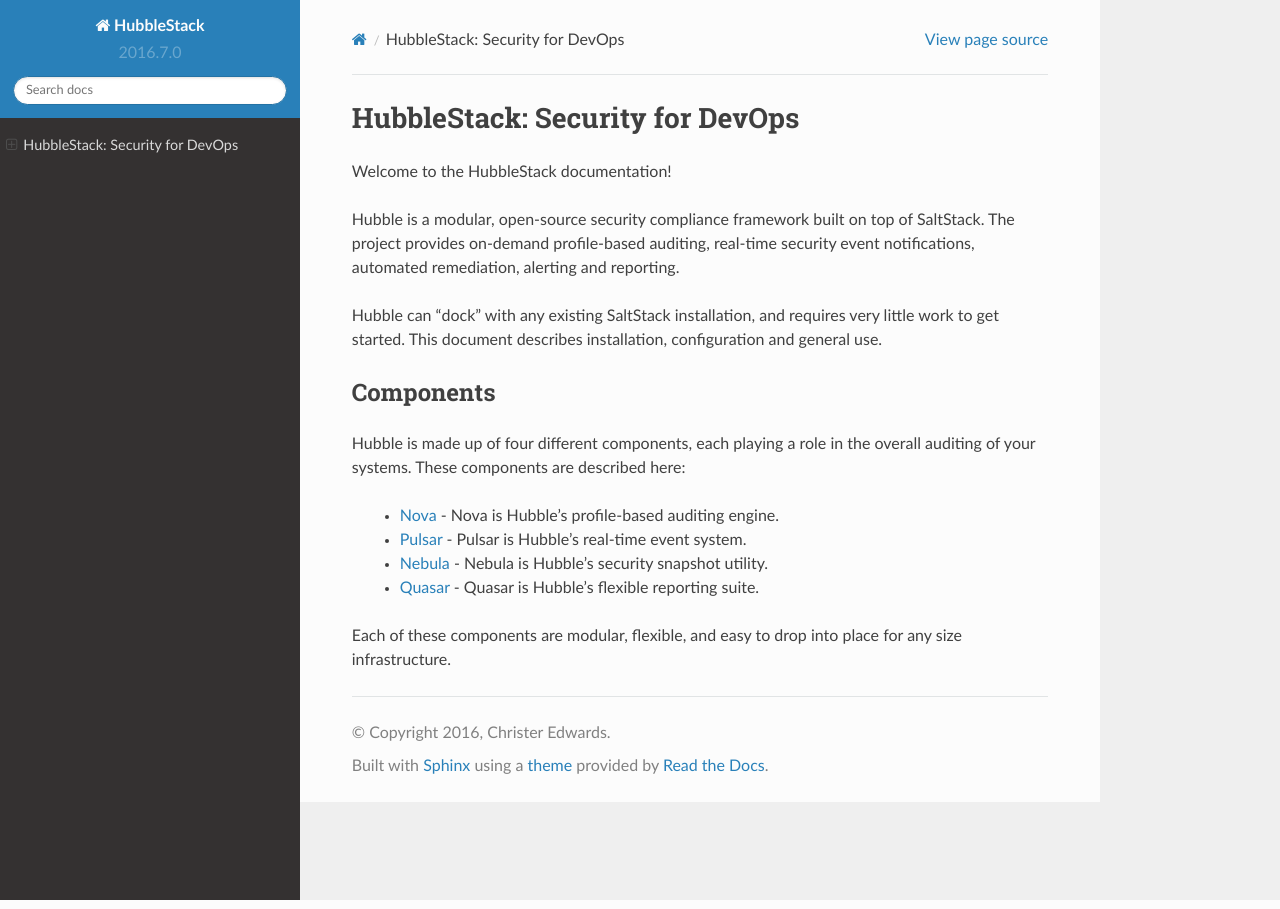
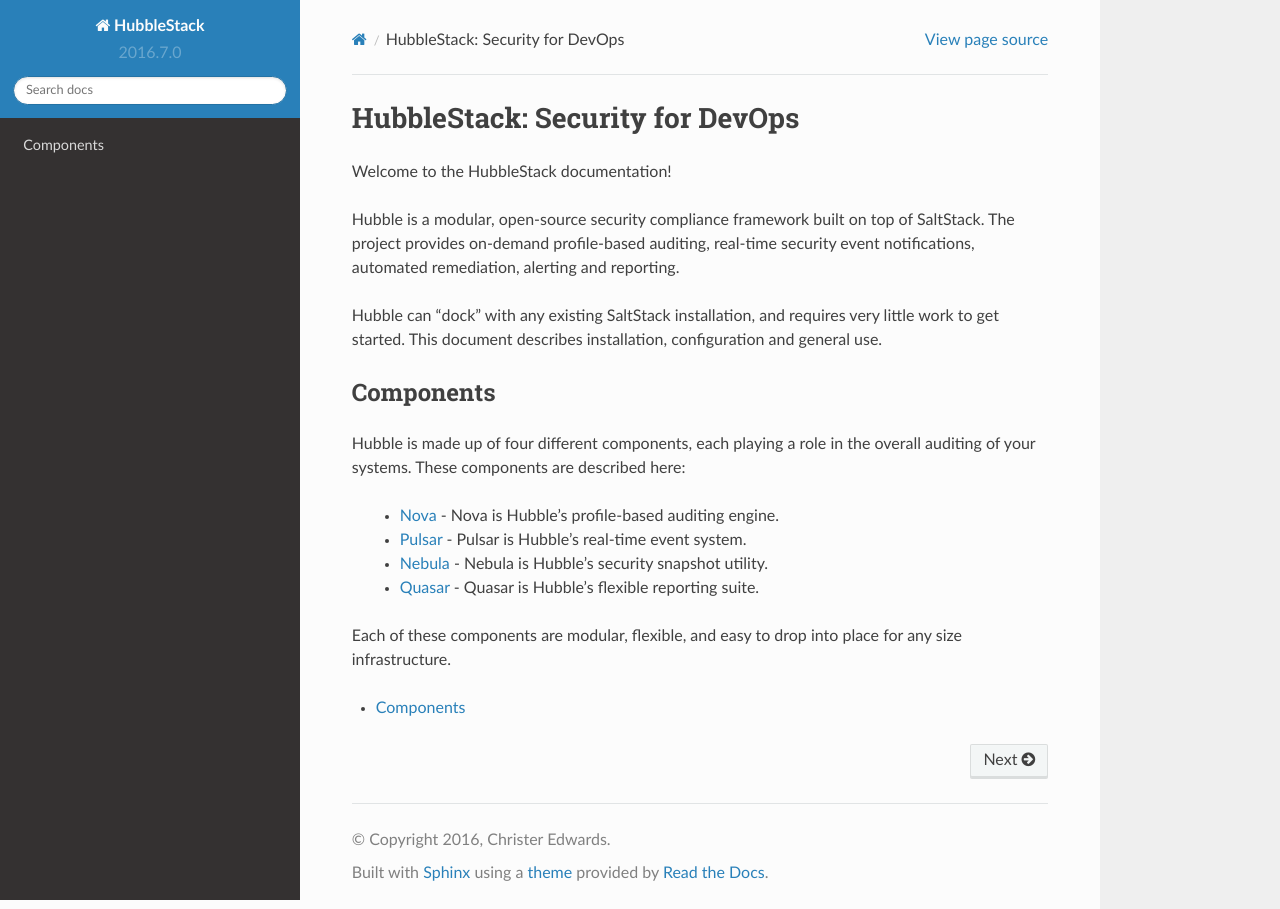
Before and after one commit to hubblestack/hubble-salt, a Sphinx documentation site: the page built from docs/index.rst, in a window 1280 px wide. Built offline with Sphinx 7.4.7 and the Read the Docs theme 2.0.0, drawn with Linux system fonts in a browser that asks for light colours; pages that are not in the unit, such as notebooks, are missing from menus.

```diff
--- a/docs/index.rst
+++ b/docs/index.rst
@@ -29,3 +29,8 @@ overall auditing of your systems. These components are described here:
 
 Each of these components are modular, flexible, and easy to drop into place for
 any size infrastructure.
+
+.. toctree::
+   :maxdepth: 1
+
+   components/index
```
